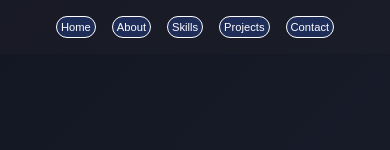
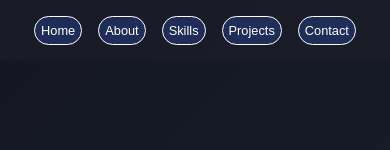
Before and after one commit to rku21/Portfolio-, a plain HTML site: page index.html in a window 390 px wide. Shown: the top 150 px of the page. Drawn offline with Linux system fonts and the light colour scheme.

Commit message:
Update style.css

```diff
--- a/style.css
+++ b/style.css
@@ -214,8 +214,8 @@
     }
 
     nav button {
-      padding: 4px;
-      font-size: 0.7rem;
+      padding: 6px;
+      font-size: 0.8rem;
 
     }
   }
```
